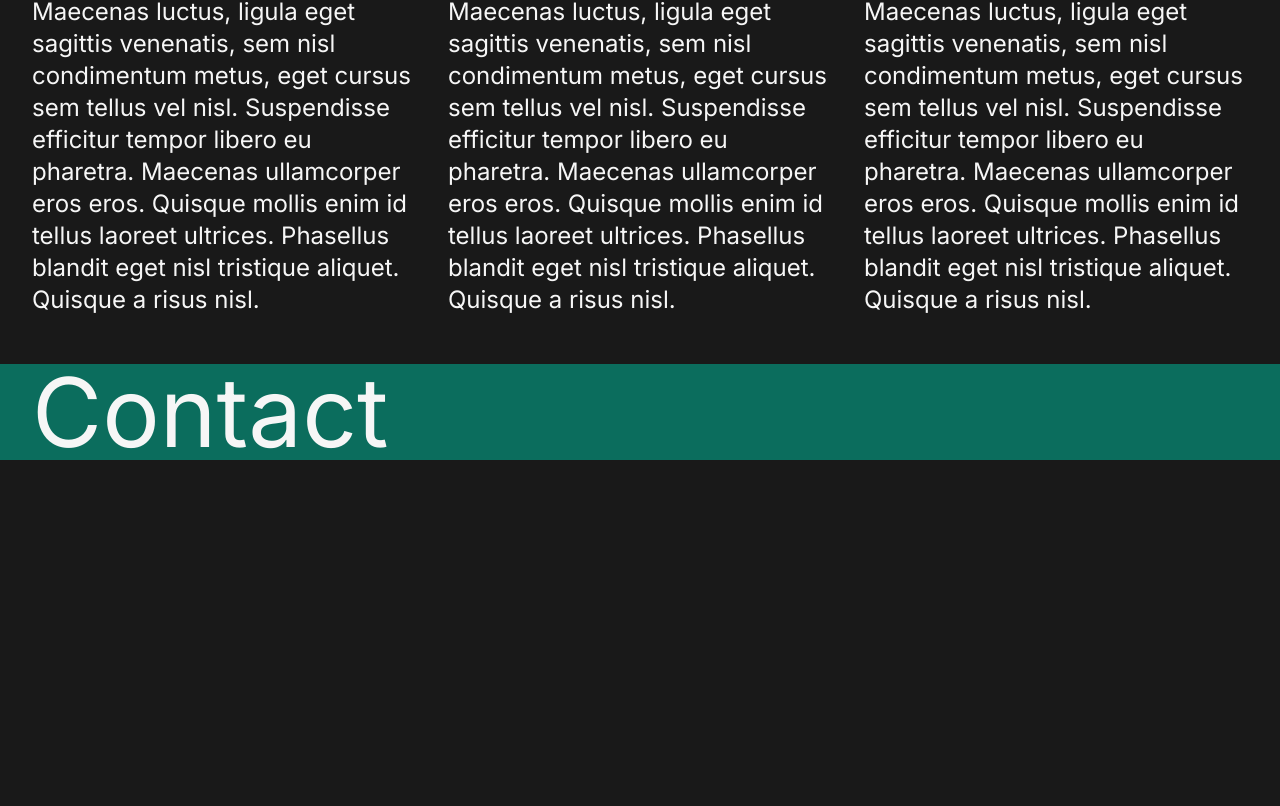
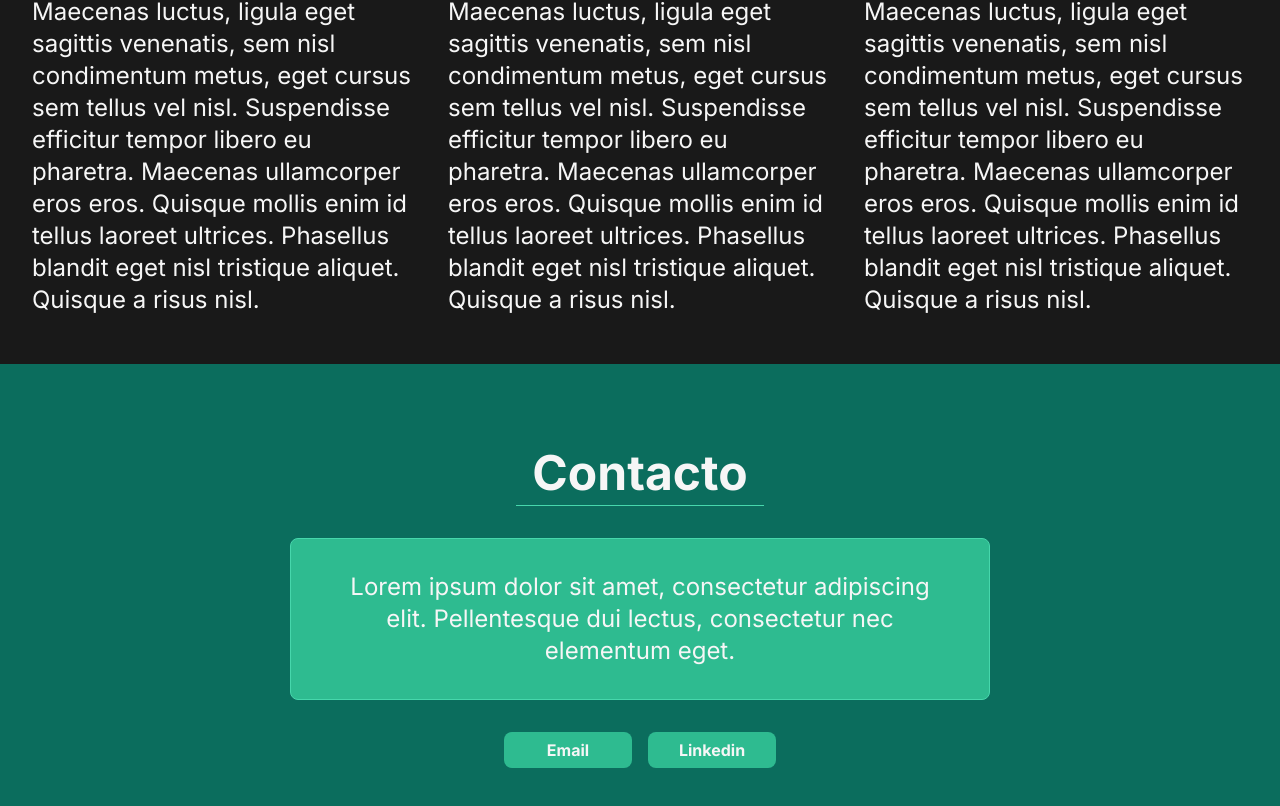
Before and after one commit to maple146/portfolio, a Next.js app: page / in a window 1280 px wide. Shown: the part 2164-2970 px from the top of the page. Before the commit the page ends 2634 px from the top, so only its background shows below. Built offline with nearby package versions, Linux system fonts and the light colour scheme.

Commit message:
Add Contact section component

```diff
--- a/src/app/_home/contact.tsx
+++ b/src/app/_home/contact.tsx
@@ -1,8 +1,31 @@
+import Title from "@/components/title";
+import { Button } from "@/components/ui/button";
+import Link from "next/link";
+import { Alert, AlertDescription } from "@/components/ui/alert";
+
 export default function Contact() {
   return (
-    <div className="flex flex-col bg-main-900">
-      <div className="container">
-        <h1 className="text-2xl lg:text-8xl">Contact</h1>
+    <div className="bg-main-900 h-screen lg:h-[480px]">
+      <div className="container flex flex-col items-center justify-center h-full text-center">
+        <Title text={"Contacto"} />
+
+        <div className="my-4 lg:my-8 max-w-[700px]">
+          <Alert>
+            <AlertDescription>
+              Lorem ipsum dolor sit amet, consectetur adipiscing elit.
+              Pellentesque dui lectus, consectetur nec elementum eget.
+            </AlertDescription>
+          </Alert>
+        </div>
+
+        <div className="flex gap-4 flex-col lg:flex-row">
+          <Link href="LGA-dev@hotmail.com">
+            <Button>Email</Button>
+          </Link>
+          <Link href="https://www.linkedin.com/in/lucianoalcaraz/">
+            <Button>Linkedin</Button>
+          </Link>
+        </div>
       </div>
     </div>
   );
```
